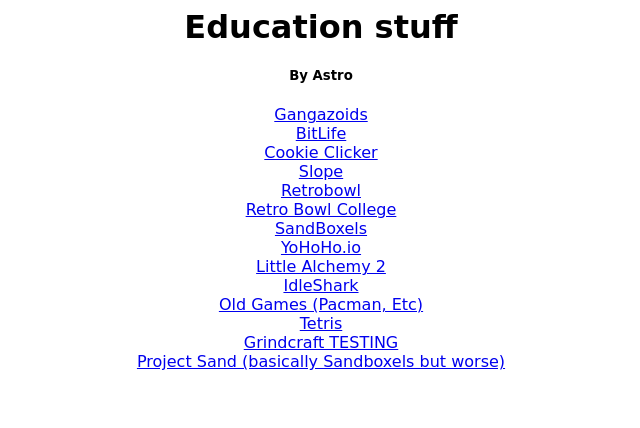
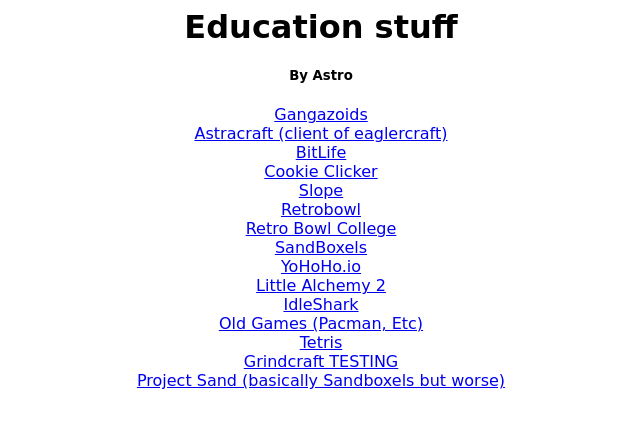
Before and after one commit to AstroC0ding/Gangazoids.V2, a plain HTML site: page L.html in a window 1280 px wide. Shown: the whole page, without its empty margins (319-959 px from the left). Drawn offline with Linux system fonts and the light colour scheme.

Commit message:
Update L.html

```diff
--- a/L.html
+++ b/L.html
@@ -7,6 +7,8 @@
       <div class="wrapper">
         <div class="logo">
           <a href="index.html">Gangazoids</a>
+          <br>
+          <a href="https://astroc0ding.github.io/AstraCraft/">Astracraft (client of eaglercraft)</a>
           <br>
           <a href="https://astroc0ding.github.io/bitlife/">BitLife</a>
           <br>
```
